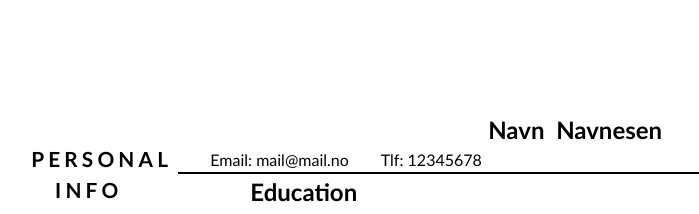
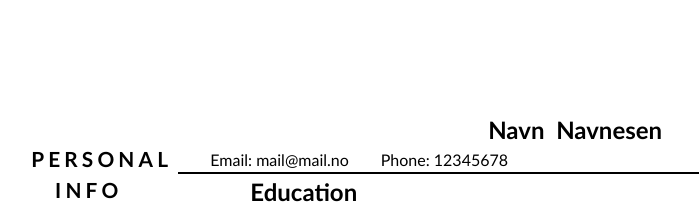
Before and after one commit to ATlexEide/cv-app, a React (Vite) app: page / in a window 1280 px wide. Shown: the top 214 px of the page, without its empty margins (196-895 px from the left). Built offline with nearby package versions, Linux system fonts and the light colour scheme.

Commit message:
Add value checks

```diff
--- a/src/Components/PreviewFile.jsx
+++ b/src/Components/PreviewFile.jsx
@@ -28,8 +28,12 @@ function PreviewFile({
           {person.lastName ? person.lastName : "{ Lastname }"}
         </h2>
         <section id="contact-info">
-          <span id="email">{`Email: ${person.email}`}</span>
-          <span id="phonenumber">{`Tlf: ${person.phone}`}</span>
+          <span id="email">
+            {person.email ? `Email: ${person.email}` : "Email: your@email.com"}
+          </span>
+          <span id="phonenumber">
+            {person.phone ? `Phone: ${person.phone}` : "Phone: 123 45 678"}
+          </span>
         </section>
         <Border />
         <section id="education">
```
